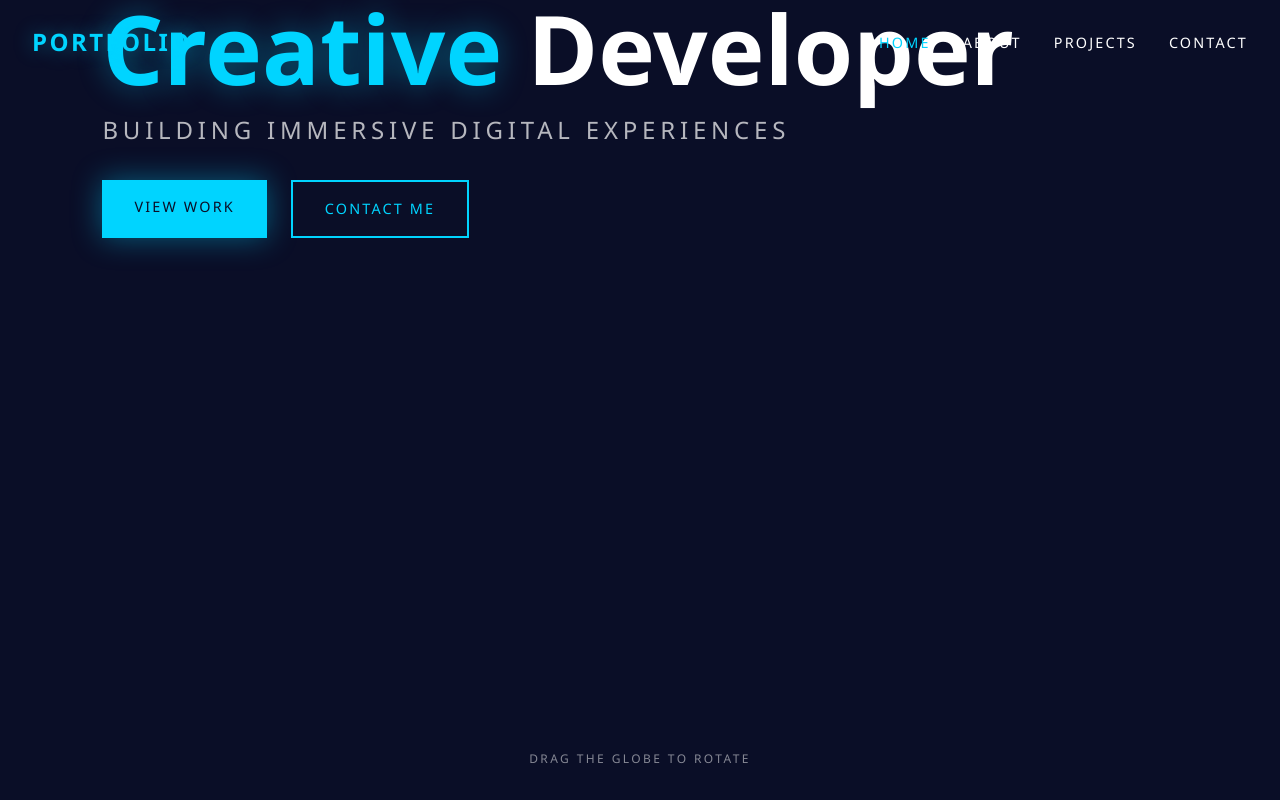
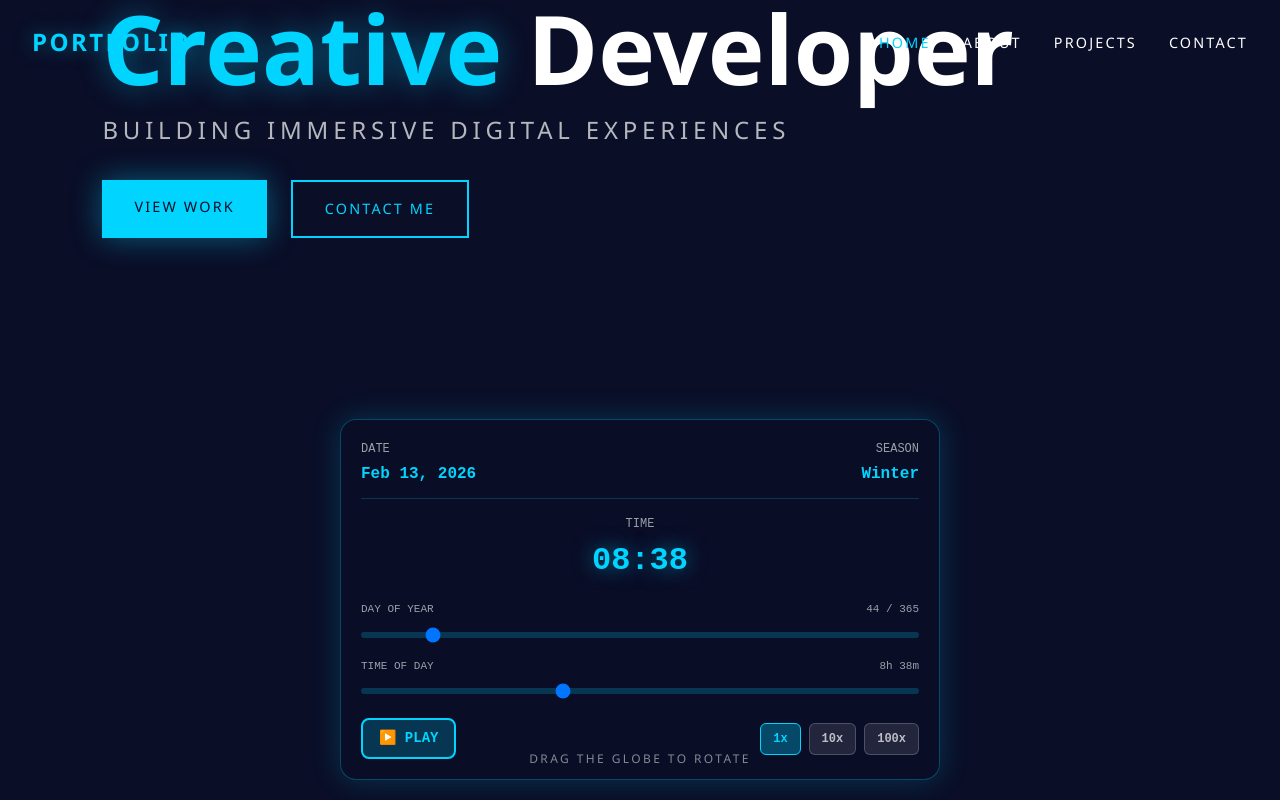
Before and after one commit to Hoooxz/earth-portfolio, a Next.js app: page / in a window 1280 px wide. Built offline with nearby package versions, Linux system fonts and the light colour scheme; no server answers.

Commit message:
feat: add time controller with astronomical lighting simulation

```diff
--- a/app/components/EarthGlobe.tsx
+++ b/app/components/EarthGlobe.tsx
@@ -8,6 +8,7 @@ import * as THREE from 'three';
 interface EarthGlobeProps {
   position?: [number, number, number];
   scale?: number;
+  time?: Date;
 }
 
 function cartesianToLatLng(x: number, y: number, z: number): { lat: number; lng: number } {
@@ -17,7 +18,7 @@ function cartesianToLatLng(x: number, y: number, z: number): { lat: number; lng:
   return { lat, lng };
 }
 
-export default function EarthGlobe({ position = [3, 0, 0], scale = 1 }: EarthGlobeProps) {
+export default function EarthGlobe({ position = [3, 0, 0], scale = 1, time }: EarthGlobeProps) {
   const globeRef = useRef<THREE.Mesh>(null);
   const atmosphereRef = useRef<THREE.Mesh>(null);
   const isHovered = useRef(false);
@@ -207,6 +208,31 @@ export default function EarthGlobe({ position = [3, 0, 0], scale = 1 }: EarthGlo
   const handlePointerUp = useCallback(() => {
     isDragging.current = false;
   }, []);
+
+  // Calculate sun position based on time
+  const sunPosition = useMemo(() => {
+    if (!time) return { x: 10, y: 5, z: 10 };
+
+    const dayOfYear = Math.floor((time.getTime() - new Date(time.getFullYear(), 0, 0).getTime()) / (1000 * 60 * 60 * 24));
+    const hours = time.getHours() + time.getMinutes() / 60;
+
+    // Earth's axial tilt (23.5 degrees)
+    const axialTilt = 23.5 * (Math.PI / 180);
+
+    // Sun declination based on day of year
+    const sunDeclination = axialTilt * Math.sin((2 * Math.PI * dayOfYear) / 365);
+
+    // Hour angle (0 at noon, negative in morning, positive in afternoon)
+    const hourAngle = ((hours - 12) / 12) * Math.PI;
+
+    // Calculate sun position in 3D space
+    const distance = 20;
+    const x = distance * Math.cos(sunDeclination) * Math.sin(hourAngle);
+    const y = distance * Math.sin(sunDeclination);
+    const z = distance * Math.cos(sunDeclination) * Math.cos(hourAngle);
+
+    return { x, y, z };
+  }, [time]);
 
   // Calculate pole positions for axis indicator
   const radius = 2 * scale;
--- a/app/components/Scene.tsx
+++ b/app/components/Scene.tsx
@@ -6,6 +6,7 @@ import { Suspense, useEffect, useState } from 'react';
 import EarthGlobe from './EarthGlobe';
 import ParticleBackground from './ParticleBackground';
 import Text3D from './Text3D';
+import TimeController from './TimeController';
 
 function NorthPoleIndicator({ position, scale }: { position: [number, number, number]; scale: number }) {
   const radius = 2 * scale;
@@ -110,6 +111,9 @@ function NorthPoleIndicator({ position, scale }: { position: [number, number, nu
 
 export default function Scene() {
   const [isMobile, setIsMobile] = useState(false);
+  const [time, setTime] = useState(new Date());
+  const [isPlaying, setIsPlaying] = useState(false);
+  const [speed, setSpeed] = useState(1);
 
   useEffect(() => {
     const checkMobile = () => {
@@ -119,6 +123,22 @@ export default function Scene() {
     window.addEventListener('resize', checkMobile);
     return () => window.removeEventListener('resize', checkMobile);
   }, []);
+
+  // Time animation
+  useEffect(() => {
+    if (!isPlaying) return;
+    const interval = setInterval(() => {
+      setTime(prev => new Date(prev.getTime() + 60000 * speed));
+    }, 16);
+    return () => clearInterval(interval);
+  }, [isPlaying, speed]);
+
+  const handlePlayPause = () => setIsPlaying(!isPlaying);
+  const handleSpeedChange = (newSpeed: number) => setSpeed(newSpeed);
+  const handleTimeChange = (newTime: Date) => {
+    setTime(newTime);
+    if (isPlaying) setIsPlaying(false);
+  };
 
   return (
     <div className="canvas-container" style={{ touchAction: 'none' }}>
@@ -138,6 +158,7 @@ export default function Scene() {
           <EarthGlobe
             position={isMobile ? [0, -0.8, 0] : [3.5, 0, 0]}
             scale={isMobile ? 1.3 : 0.9}
+            time={time}
           />
 
           {!isMobile && (
@@ -165,6 +186,15 @@ export default function Scene() {
           autoRotate={false}
         />
       </Canvas>
+
+      <TimeController
+        time={time}
+        isPlaying={isPlaying}
+        speed={speed}
+        onTimeChange={handleTimeChange}
+        onPlayPause={handlePlayPause}
+        onSpeedChange={handleSpeedChange}
+      />
     </div>
   );
 }
--- /dev/null
+++ b/app/components/TimeController.tsx
@@ -0,0 +1,223 @@
+'use client';
+
+import React, { useMemo } from 'react';
+
+interface TimeControllerProps {
+  time: Date;
+  isPlaying: boolean;
+  speed: number;
+  onTimeChange: (time: Date) => void;
+  onPlayPause: () => void;
+  onSpeedChange: (speed: number) => void;
+}
+
+function getSeason(dayOfYear: number): string {
+  if (dayOfYear >= 80 && dayOfYear <= 172) return 'Spring';
+  if (dayOfYear >= 173 && dayOfYear <= 264) return 'Summer';
+  if (dayOfYear >= 265 && dayOfYear <= 354) return 'Fall';
+  return 'Winter';
+}
+
+function formatDate(date: Date): string {
+  return date.toLocaleDateString('en-US', {
+    year: 'numeric',
+    month: 'short',
+    day: 'numeric'
+  });
+}
+
+function formatTime(date: Date): string {
+  return date.toLocaleTimeString('en-US', {
+    hour: '2-digit',
+    minute: '2-digit',
+    hour12: false
+  });
+}
+
+export default function TimeController({
+  time,
+  isPlaying,
+  speed,
+  onTimeChange,
+  onPlayPause,
+  onSpeedChange
+}: TimeControllerProps) {
+  const dayOfYear = useMemo(() => {
+    const start = new Date(time.getFullYear(), 0, 0);
+    const diff = time.getTime() - start.getTime();
+    return Math.floor(diff / (1000 * 60 * 60 * 24));
+  }, [time]);
+
+  const hours = time.getHours();
+  const minutes = time.getMinutes();
+  const totalHours = hours + minutes / 60;
+
+  const season = getSeason(dayOfYear);
+
+  const handleDayChange = (e: React.ChangeEvent<HTMLInputElement>) => {
+    const newDayOfYear = parseInt(e.target.value, 10);
+    const currentYear = time.getFullYear();
+    const newDate = new Date(currentYear, 0, newDayOfYear);
+    newDate.setHours(time.getHours(), time.getMinutes(), time.getSeconds());
+    onTimeChange(newDate);
+  };
+
+  const handleTimeChange = (e: React.ChangeEvent<HTMLInputElement>) => {
+    const hourValue = parseFloat(e.target.value);
+    const newHours = Math.floor(hourValue);
+    const newMinutes = Math.floor((hourValue - newHours) * 60);
+    const newDate = new Date(time);
+    newDate.setHours(newHours, newMinutes, 0);
+    onTimeChange(newDate);
+  };
+
+  return (
+    <div
+      style={{
+        position: 'fixed',
+        bottom: '20px',
+        left: '50%',
+        transform: 'translateX(-50%)',
+        background: 'rgba(10, 14, 39, 0.9)',
+        backdropFilter: 'blur(20px)',
+        border: '1px solid rgba(0, 212, 255, 0.3)',
+        borderRadius: '16px',
+        padding: '20px',
+        width: '90%',
+        maxWidth: '600px',
+        color: '#fff',
+        fontFamily: 'JetBrains Mono, monospace',
+        zIndex: 1000,
+        boxShadow: '0 0 30px rgba(0, 212, 255, 0.2)'
+      }}
+    >
+      {/* Date and Season Display */}
+      <div
+        style={{
+          display: 'flex',
+          justifyContent: 'space-between',
+          alignItems: 'center',
+          marginBottom: '16px',
+          paddingBottom: '12px',
+          borderBottom: '1px solid rgba(0, 212, 255, 0.2)'
+        }}
+      >
+        <div>
+          <div style={{ fontSize: '12px', opacity: 0.6, marginBottom: '4px' }}>DATE</div>
+          <div style={{ fontSize: '16px', fontWeight: 600, color: '#00d4ff' }}>
+            {formatDate(time)}
+          </div>
+        </div>
+        <div style={{ textAlign: 'right' }}>
+          <div style={{ fontSize: '12px', opacity: 0.6, marginBottom: '4px' }}>SEASON</div>
+          <div style={{ fontSize: '16px', fontWeight: 600, color: '#00d4ff' }}>{season}</div>
+        </div>
+      </div>
+
+      {/* Time Display */}
+      <div style={{ textAlign: 'center', marginBottom: '16px' }}>
+        <div style={{ fontSize: '12px', opacity: 0.6, marginBottom: '4px' }}>TIME</div>
+        <div style={{ fontSize: '32px', fontWeight: 700, color: '#00d4ff', textShadow: '0 0 20px rgba(0, 212, 255, 0.5)' }}>
+          {formatTime(time)}
+        </div>
+      </div>
+
+      {/* Sliders */}
+      <div style={{ marginBottom: '16px' }}>
+        <div style={{ marginBottom: '12px' }}>
+          <div style={{ display: 'flex', justifyContent: 'space-between', fontSize: '11px', opacity: 0.6, marginBottom: '4px' }}>
+            <span>DAY OF YEAR</span>
+            <span>{dayOfYear} / 365</span>
+          </div>
+          <input
+            type="range"
+            min={1}
+            max={365}
+            value={dayOfYear}
+            onChange={handleDayChange}
+            style={{
+              width: '100%',
+              height: '6px',
+              background: 'rgba(0, 212, 255, 0.2)',
+              borderRadius: '3px',
+              outline: 'none',
+              cursor: 'pointer',
+              WebkitAppearance: 'none'
+            }}
+          />
+        </div>
+
+        <div>
+          <div style={{ display: 'flex', justifyContent: 'space-between', fontSize: '11px', opacity: 0.6, marginBottom: '4px' }}>
+            <span>TIME OF DAY</span>
+            <span>{Math.floor(totalHours)}h {Math.round((totalHours % 1) * 60)}m</span>
+          </div>
+          <input
+            type="range"
+            min={0}
+            max={24}
+            step={0.1}
+            value={totalHours}
+            onChange={handleTimeChange}
+            style={{
+              width: '100%',
+              height: '6px',
+              background: 'rgba(0, 212, 255, 0.2)',
+              borderRadius: '3px',
+              outline: 'none',
+              cursor: 'pointer',
+              WebkitAppearance: 'none'
+            }}
+          />
+        </div>
+      </div>
+
+      {/* Controls */}
+      <div style={{ display: 'flex', justifyContent: 'space-between', alignItems: 'center' }}>
+        {/* Play/Pause Button */}
+        <button
+          onClick={onPlayPause}
+          style={{
+            background: isPlaying ? 'rgba(255, 107, 107, 0.2)' : 'rgba(0, 212, 255, 0.2)',
+            border: `2px solid ${isPlaying ? '#ff6b6b' : '#00d4ff'}`,
+            borderRadius: '8px',
+            padding: '8px 16px',
+            color: isPlaying ? '#ff6b6b' : '#00d4ff',
+            fontSize: '14px',
+            fontWeight: 600,
+            cursor: 'pointer',
+            display: 'flex',
+            alignItems: 'center',
+            gap: '6px',
+            transition: 'all 0.2s ease'
+          }}
+        >
+          {isPlaying ? '⏸️ PAUSE' : '▶️ PLAY'}
+        </button>
+
+        {/* Speed Controls */}
+        <div style={{ display: 'flex', gap: '8px' }}>
+          {[1, 10, 100].map((s) => (
+            <button
+              key={s}
+              onClick={() => onSpeedChange(s)}
+              style={{
+                background: speed === s ? 'rgba(0, 212, 255, 0.3)' : 'rgba(255, 255, 255, 0.1)',
+                border: `1px solid ${speed === s ? '#00d4ff' : 'rgba(255, 255, 255, 0.2)'}`,
+                borderRadius: '6px',
+                padding: '6px 12px',
+                color: speed === s ? '#00d4ff' : 'rgba(255, 255, 255, 0.7)',
+                fontSize: '12px',
+                fontWeight: 600,
+                cursor: 'pointer',
+                transition: 'all 0.2s ease'
+              }}
+            >
+              {s}x
+            </button>
+          ))}
+        </div>
+      </div>
+    </div>
+  );
+}
```
